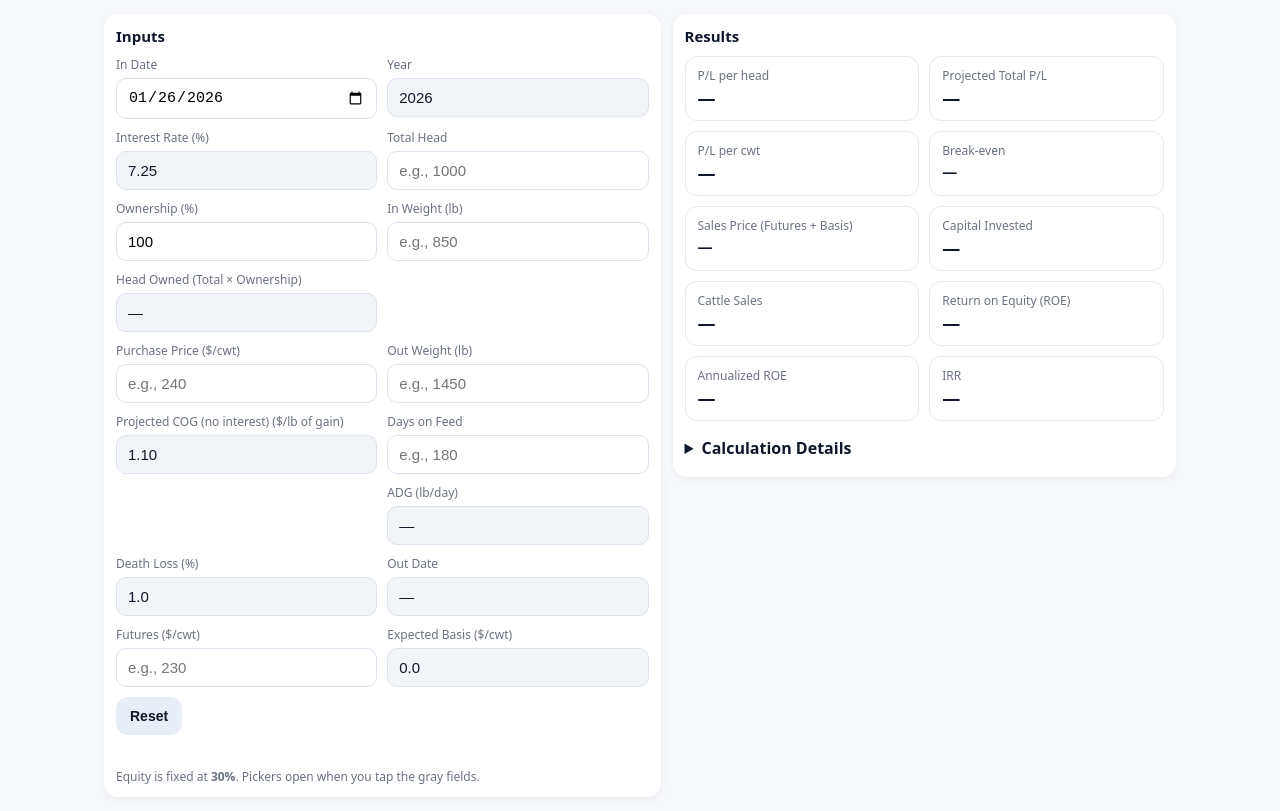
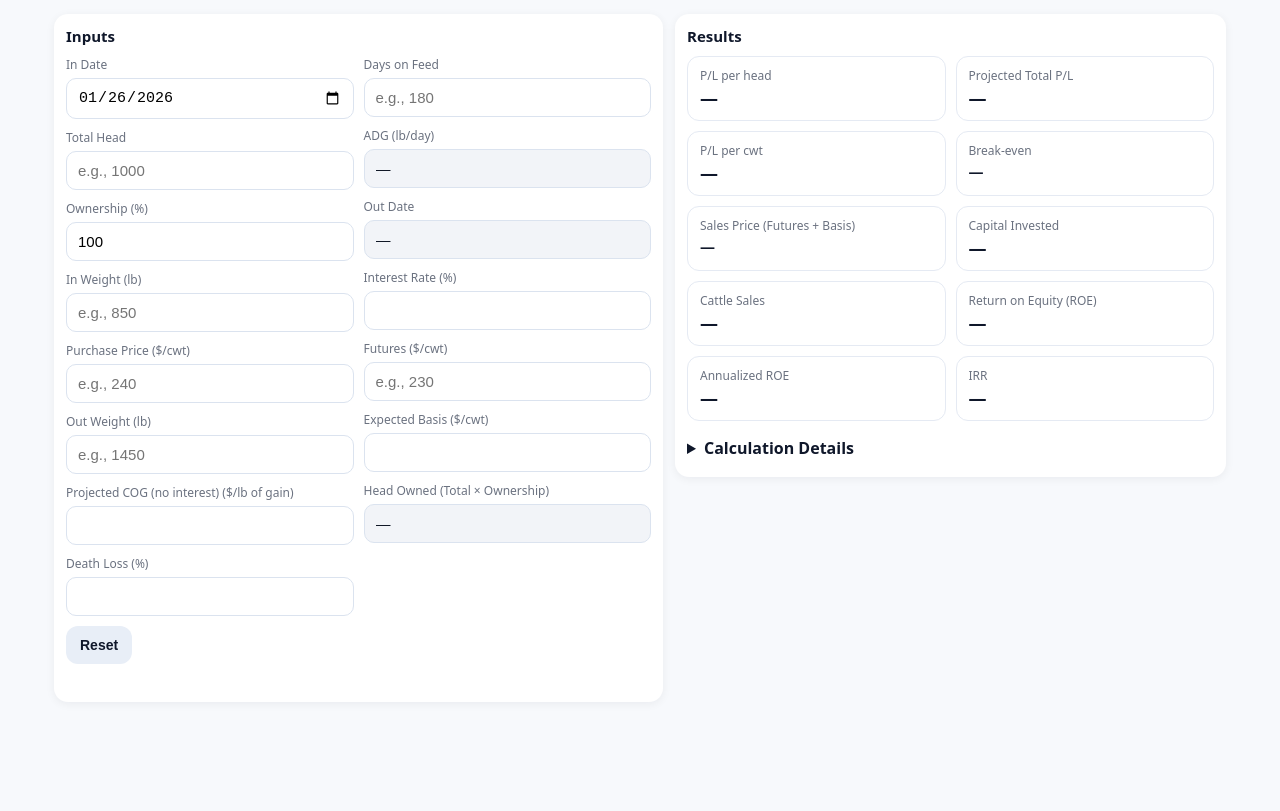
Before and after one commit to cmscattleauctions/breakeven-calculator, a plain HTML site: page index.html in a window 1280 px wide. Shown: the part 56-867 px from the top of the page. After the commit the page ends 800 px from the top, so only its background shows below. Drawn offline with Linux system fonts and the light colour scheme.

Commit message:
Update index.html

```diff
--- a/index.html
+++ b/index.html
@@ -33,14 +33,9 @@
       background:var(--cms);
       color:#fff;
     }
-    header h1{
-      margin:0;
-      font-size:18px;
-      font-weight:900;
-      letter-spacing:.2px;
-    }
+    header h1{ margin:0; font-size:18px; font-weight:900; }
 
-    main{ max-width:1100px; margin:0 auto; padding:14px; }
+    main{ max-width:1200px; margin:0 auto; padding:14px; }
 
     .grid{
       display:grid;
@@ -61,19 +56,9 @@
     }
     .card h2{ margin:0 0 10px; font-size:15px; }
 
-    .row{
-      display:grid;
-      grid-template-columns:minmax(0,1fr);
-      gap:10px;
-    }
-    @media (min-width:560px){
-      .row{ grid-template-columns:minmax(0,1fr) minmax(0,1fr); }
-    }
-
-    .field{ min-width:0; }
     label{ display:block; font-size:12px; color:var(--muted); margin-bottom:5px; }
 
-    input[type="number"], input[type="date"], input[type="text"]{
+    input{
       width:100%;
       padding:10px 11px;
       border:1px solid var(--border);
@@ -85,9 +70,14 @@
       outline:2px solid rgba(51,102,153,.25);
       border-color:rgba(51,102,153,.45);
     }
-    input[readonly]{ background:var(--disabled); color:#111827; cursor:pointer; }
+    /* Only formula fields are grey */
+    input[readonly]{
+      background:var(--disabled);
+      color:#111827;
+      cursor:default;
+    }
 
-    .stack{ display:flex; flex-direction:column; gap:10px; }
+    .error{ margin-top:8px; color:#b91c1c; font-size:13px; min-height:18px; }
 
     .actions{ display:flex; gap:10px; flex-wrap:wrap; margin-top:10px; align-items:center; }
     button{
@@ -100,7 +90,16 @@
     }
     .secondary{ background:#e8eef7; color:#0f172a; }
 
-    .error{ margin-top:8px; color:#b91c1c; font-size:13px; min-height:18px; }
+    /* Web layout: two columns INSIDE inputs card */
+    .inputsGrid{
+      display:grid;
+      grid-template-columns:minmax(0,1fr);
+      gap:10px;
+    }
+    @media (min-width:860px){
+      .inputsGrid{ grid-template-columns:minmax(0,1fr) minmax(0,1fr); }
+    }
+    .col{ display:flex; flex-direction:column; gap:10px; min-width:0; }
 
     /* Results */
     .resultsGrid{
@@ -146,18 +145,12 @@
     .calc-table td:first-child{ color:var(--muted); width:60%; }
     .calc-table td:last-child{ text-align:right; font-weight:900; }
 
-    .note{ font-size:12px; color:var(--muted); margin-top:8px; line-height:1.35; }
-
-    /* ---------- iOS-style picker modal ---------- */
+    /* iOS-style picker modal (mobile only) */
     .overlay{
-      position:fixed;
-      inset:0;
+      position:fixed; inset:0;
       background:rgba(0,0,0,.55);
-      display:flex;
-      align-items:flex-end;
-      justify-content:center;
-      z-index:1000;
-      padding:10px;
+      display:flex; align-items:flex-end; justify-content:center;
+      z-index:1000; padding:10px;
     }
     .hidden{ display:none; }
 
@@ -169,80 +162,50 @@
       box-shadow:0 18px 60px rgba(0,0,0,.55);
     }
     .pickerTop{
-      display:flex;
-      justify-content:space-between;
-      align-items:center;
+      display:flex; justify-content:space-between; align-items:center;
       padding:10px 12px;
       background:rgba(255,255,255,.06);
       color:#fff;
     }
-    .pickerTop .title{
-      font-weight:900;
-      font-size:14px;
-      opacity:.95;
-    }
+    .pickerTop .title{ font-weight:900; font-size:14px; opacity:.95; }
     .pickerTop button{
-      background:transparent;
-      color:#fff;
-      font-weight:900;
-      padding:8px 10px;
-      border-radius:12px;
+      background:transparent; color:#fff; font-weight:900;
+      padding:8px 10px; border-radius:12px;
     }
     .pickerTop button:hover{ background:rgba(255,255,255,.08); }
 
-    .wheelWrap{
-      position:relative;
-      height:240px;
-      background:linear-gradient(to bottom, rgba(0,0,0,.8), rgba(0,0,0,.2) 30%, rgba(0,0,0,.2) 70%, rgba(0,0,0,.8));
-    }
-
+    .wheelWrap{ position:relative; height:240px; }
     .wheel{
       height:240px;
       overflow:auto;
       scroll-snap-type:y mandatory;
       -webkit-overflow-scrolling:touch;
-      padding:84px 0; /* centers selected row */
+      padding:84px 0;
+      background:linear-gradient(to bottom, rgba(0,0,0,.8), rgba(0,0,0,.2) 30%, rgba(0,0,0,.2) 70%, rgba(0,0,0,.8));
     }
-
     .wheel::-webkit-scrollbar{ width:0; height:0; }
-
     .wheelItem{
       height:42px;
-      display:flex;
-      align-items:center;
-      justify-content:center;
+      display:flex; align-items:center; justify-content:center;
       scroll-snap-align:center;
-      font-size:34px;
-      font-weight:800;
+      font-size:34px; font-weight:800;
       color:rgba(255,255,255,.38);
       user-select:none;
     }
-
-    /* highlight band */
     .selectorBand{
-      position:absolute;
-      left:12px;
-      right:12px;
-      top:50%;
-      transform:translateY(-50%);
-      height:52px;
-      border-radius:26px;
+      position:absolute; left:12px; right:12px;
+      top:50%; transform:translateY(-50%);
+      height:52px; border-radius:26px;
       background:rgba(255,255,255,.10);
       box-shadow:inset 0 0 0 1px rgba(255,255,255,.14);
       pointer-events:none;
     }
-
-    /* the currently "nearest" item gets brighter (JS toggles .active) */
-    .wheelItem.active{
-      color:rgba(255,255,255,.95);
-    }
+    .wheelItem.active{ color:rgba(255,255,255,.95); }
   </style>
 </head>
 
 <body>
-  <header>
-    <h1>CMS Breakeven Calculator</h1>
-  </header>
+  <header><h1>CMS Breakeven Calculator</h1></header>
 
   <main>
     <div class="grid">
@@ -251,22 +214,12 @@
       <section class="card">
         <h2>Inputs</h2>
 
-        <div class="row">
+        <div class="inputsGrid">
+          <!-- LEFT COLUMN (your order) -->
+          <div class="col">
             <div class="field">
               <label>In Date</label>
               <input id="inDate" type="date" />
-          </div>
-
-          <!-- Year picker (for futures year reference) -->
-          <div class="field">
-            <label>Year</label>
-            <input id="pickYear" type="text" readonly />
-          </div>
-
-          <!-- Interest rate wheel -->
-          <div class="field">
-            <label>Interest Rate (%)</label>
-            <input id="interestRatePct" type="text" readonly />
             </div>
 
             <div class="field">
@@ -274,15 +227,9 @@
               <input id="totalHead" type="number" inputmode="numeric" placeholder="e.g., 1000" />
             </div>
 
-          <div class="field stack">
-            <div>
+            <div class="field">
               <label>Ownership (%)</label>
               <input id="ownershipPct" type="number" step="0.01" inputmode="decimal" placeholder="100" />
-            </div>
-            <div>
-              <label>Head Owned (Total × Ownership)</label>
-              <input id="headOwned" type="text" readonly value="—" />
-            </div>
             </div>
 
             <div class="field">
@@ -300,34 +247,37 @@
               <input id="outWeight" type="number" inputmode="decimal" placeholder="e.g., 1450" />
             </div>
 
-          <!-- COG wheel -->
             <div class="field">
               <label>Projected COG (no interest) ($/lb of gain)</label>
-            <input id="cogNoInterest" type="text" readonly />
+              <input id="cogNoInterest" type="number" step="0.01" min="0.75" max="1.50" inputmode="decimal" />
             </div>
 
-          <!-- DOF below COG + ADG beneath -->
-          <div class="field stack">
-            <div>
+            <div class="field">
+              <label>Death Loss (%)</label>
+              <input id="deathLossPct" type="number" step="0.5" min="0" max="100" inputmode="decimal" />
+            </div>
+          </div>
+
+          <!-- RIGHT COLUMN (your order) -->
+          <div class="col">
+            <div class="field">
               <label>Days on Feed</label>
               <input id="daysOnFeed" type="number" inputmode="numeric" placeholder="e.g., 180" />
             </div>
-            <div>
+
+            <div class="field">
               <label>ADG (lb/day)</label>
               <input id="adg" type="text" readonly value="—" />
             </div>
-          </div>
 
-          <!-- Death loss wheel -->
-          <div class="field">
-            <label>Death Loss (%)</label>
-            <input id="deathLossPct" type="text" readonly />
-          </div>
-
-          <!-- Out Date moved ABOVE futures, like ADG -->
             <div class="field">
               <label>Out Date</label>
               <input id="outDateInline" type="text" readonly value="—" />
+            </div>
+
+            <div class="field">
+              <label>Interest Rate (%)</label>
+              <input id="interestRatePct" type="number" step="0.5" min="0" max="25" inputmode="decimal" />
             </div>
 
             <div class="field">
@@ -335,19 +285,22 @@
               <input id="futures" type="number" inputmode="decimal" placeholder="e.g., 230" />
             </div>
 
-          <!-- Basis wheel -->
             <div class="field">
               <label>Expected Basis ($/cwt)</label>
-            <input id="basis" type="text" readonly />
+              <input id="basis" type="number" step="0.5" min="-100" max="100" inputmode="decimal" />
+            </div>
+
+            <div class="field">
+              <label>Head Owned (Total × Ownership)</label>
+              <input id="headOwned" type="text" readonly value="—" />
+            </div>
           </div>
         </div>
 
         <div class="actions">
           <button class="secondary" id="resetBtn">Reset</button>
         </div>
-
         <div class="error" id="errorText"></div>
-        <div class="note">Equity is fixed at <strong>30%</strong>. Pickers open when you tap the gray fields.</div>
       </section>
 
       <!-- RESULTS -->
@@ -355,7 +308,6 @@
         <h2>Results</h2>
 
         <div class="resultsGrid">
-          <!-- Reordered per your request -->
           <div class="metric" id="tilePlPerHd">
             <div class="k">P/L per head</div>
             <div class="v" id="plPerHd">—</div>
@@ -428,7 +380,7 @@
     </div>
   </main>
 
-  <!-- Picker Modal -->
+  <!-- Mobile Picker Modal -->
   <div id="pickerOverlay" class="overlay hidden" aria-hidden="true">
     <div class="picker" role="dialog" aria-modal="true" aria-labelledby="pickerTitle">
       <div class="pickerTop">
@@ -436,7 +388,6 @@
         <div class="title" id="pickerTitle">Pick</div>
         <button id="pickerDone" type="button">Done</button>
       </div>
-
       <div class="wheelWrap">
         <div class="selectorBand"></div>
         <div id="pickerWheel" class="wheel"></div>
```
Lines whose indentation alone changed are shown as unchanged.
